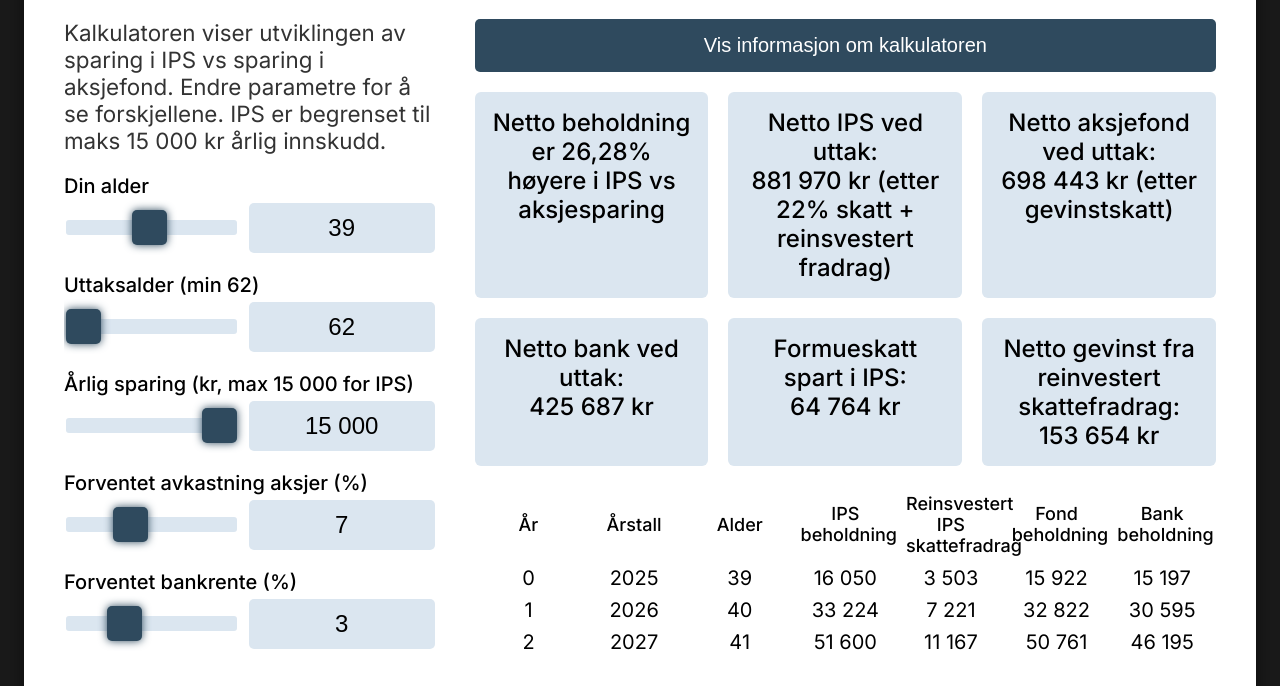
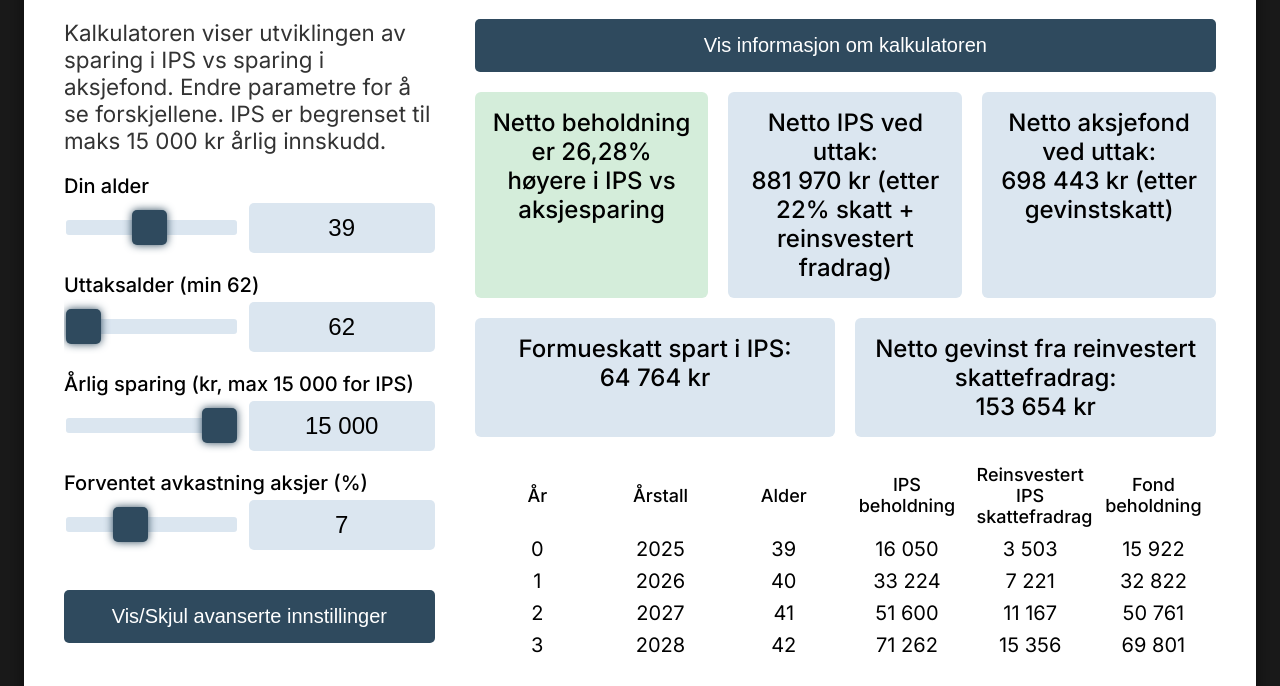
Before and after one commit to preben86/ipskalkulator, a plain HTML site: page index.html in a window 1280 px wide. Shown: the part 103-789 px from the top of the page. Drawn offline with nearby package versions, Linux system fonts and the light colour scheme.

Commit message:
Update index.html

```diff
--- a/index.html
+++ b/index.html
@@ -249,6 +249,12 @@
             margin-top: 20px;
             height: 400px;
         }
+        .positive-diff {
+            background-color: #d4edda; /* dus grønn */
+        }
+        .negative-diff {
+            background-color: #f8d7da; /* dus rød */
+        }
         @media (max-width: 768px) {
             .calculator {
                 padding: 20px;
@@ -368,13 +374,6 @@
                         <div class="value"><input type="text" id="returnRate-value" value="7" oninput="validateInputDecimal(this); updateSliderDecimal('returnRate', this)" onblur="updateSliderDecimal('returnRate', this)" onchange="updateSliderDecimal('returnRate', this)" onkeypress="if(event.key === 'Enter') updateSliderDecimal('returnRate', this)"></div>
                     </div>
                 </div>
-                <div class="slider-container">
-                    <div class="slider-label">Forventet bankrente (%)</div>
-                    <div class="slider-input-container">
-                        <input type="range" min="0" max="10" value="3" step="0.1" class="slider" id="bankRate">
-                        <div class="value"><input type="text" id="bankRate-value" value="3" oninput="validateInputDecimal(this); updateSliderDecimal('bankRate', this)" onblur="updateSliderDecimal('bankRate', this)" onchange="updateSliderDecimal('bankRate', this)" onkeypress="if(event.key === 'Enter') updateSliderDecimal('bankRate', this)"></div>
-                    </div>
-                </div>
                 <button onclick="toggleAdvancedSettings()" class="toggle-button">Vis/Skjul avanserte innstillinger</button>
                 <div id="advancedSettings" class="hidden">
                     <div class="slider-container">
@@ -382,13 +381,6 @@
                         <div class="slider-input-container">
                             <input type="range" min="2025" max="2050" value="2025" step="1" class="slider" id="startYear">
                             <div class="value"><input type="text" id="startYear-value" value="2025" oninput="validateInput(this); updateSlider('startYear', this)" onblur="updateSlider('startYear', this)" onchange="updateSlider('startYear', this)" onkeypress="if(event.key === 'Enter') updateSlider('startYear', this)"></div>
-                        </div>
-                    </div>
-                    <div class="slider-container">
-                        <div class="slider-label">Inflasjon (%)</div>
-                        <div class="slider-input-container">
-                            <input type="range" min="0" max="10" value="2" step="0.1" class="slider" id="inflationRate">
-                            <div class="value"><input type="text" id="inflationRate-value" value="2" oninput="validateInputDecimal(this); updateSliderDecimal('inflationRate', this)" onblur="updateSliderDecimal('inflationRate', this)" onchange="updateSliderDecimal('inflationRate', this)" onkeypress="if(event.key === 'Enter') updateSliderDecimal('inflationRate', this)"></div>
                         </div>
                     </div>
                     <div class="slider-container">
@@ -444,7 +436,7 @@
                     <button onclick="toggleInfo()" class="info-button" id="infoButton">Vis informasjon om kalkulatoren</button>
                     <div id="infoSection" class="info-content hidden">
                         <h2>Om IPS Sparingskalkulator</h2>
-                        <p>Denne kalkulatoren estimerer veksten av sparing i IPS, global indexfond (ASK) og banksparing, med hensyn til norske skatteregler, formueskatt og skjerming. Sparingen er inflasjonsjustert hvis angitt. Ved uttaksalder vises netto verdier etter skatt.</p>
+                        <p>Denne kalkulatoren estimerer veksten av sparing i IPS og global indexfond (ASK), med hensyn til norske skatteregler, formueskatt og skjerming.</p>
                         <h2>Forklaring på reinvestering av skattefradrag</h2>
                         <p>Når reinvestering er aktivert, beregnes skattefradraget fra IPS-innskuddet (f.eks. 22% av 15 000 kr = 3 300 kr) og investeres i en separat aksjekonto (Reinsvestert IPS skattefradrag). Denne kontoen vokser som en vanlig ASK-konto, med skjerming, mulig formueskatt, og gevinstskatt ved uttak (37,84%). Nettoverdien fra denne kontoen legges til netto IPS-verdi for å vise total fordel, da fradraget er en ekstra besparelse som kan investeres annet sted.</p>
                         <h2>Fordeler og ulemper med IPS</h2>
@@ -486,11 +478,6 @@
                                 <td>Beholdning(t) = Beholdning(t-1) × (1 + Avkastning) + Innskudd_fond<br>Skjerming = Basis(t-1) × Skjermingsrente, lagt til basis.<br>Formueskatt(t) = (Beholdning × (1 - Rabatt)) × Formueskatt hvis aktivert.</td>
                             </tr>
                             <tr>
-                                <td>Bank beholdning</td>
-                                <td>Vekst av banksparing.</td>
-                                <td>Beholdning(t) = Beholdning(t-1) + Innskudd_bank + (Beholdning(t-1) × Bankrente × (1 - Rentetskatt))<br>Formueskatt(t) = Beholdning × Formueskatt hvis aktivert.</td>
-                            </tr>
-                            <tr>
                                 <td>Reinsvestert IPS skattefradrag</td>
                                 <td>Ekstra fond fra reinvestert fradrag (hvis aktivert).</td>
                                 <td>Lignende fond, men innskudd = Skattefradrag fra IPS-innskudd (Innskudd_IPS × Skattefradrag %).</td>
@@ -498,7 +485,7 @@
                             <tr>
                                 <td>Netto ved uttak</td>
                                 <td>Netto etter skatt ved uttaksalder.</td>
-                                <td>IPS: (Beholdning × (1 - 0.22)) + (Reinsvestert IPS skattefradrag netto etter gevinstskatt hvis aktivert)<br>Fond: Beholdning - ((Beholdning - Basis) × Aksjeskatt)<br>Bank: Beholdning (allerede etter skatt).</td>
+                                <td>IPS: (Beholdning × (1 - 0.22)) + (Reinsvestert IPS skattefradrag netto etter gevinstskatt hvis aktivert)<br>Fond: Beholdning - ((Beholdning - Basis) × Aksjeskatt)</td>
                             </tr>
                             <tr>
                                 <td>Reinvest skattefradrag</td>
@@ -512,7 +499,6 @@
                             <div id="percentageDiffMessage" class="message"></div>
                             <div id="ipsNetMessage" class="message"></div>
                             <div id="fundNetMessage" class="message"></div>
-                            <div id="bankNetMessage" class="message"></div>
                             <div id="savedWealthMessage" class="message"></div>
                             <div id="reinvestNetMessage" class="message"></div>
                         </div>
@@ -543,8 +529,6 @@
             withdrawalAge: document.getElementById('withdrawalAge'),
             annualSavings: document.getElementById('annualSavings'),
             returnRate: document.getElementById('returnRate'),
-            bankRate: document.getElementById('bankRate'),
-            inflationRate: document.getElementById('inflationRate'),
             shieldingRate: document.getElementById('shieldingRate'),
             wealthTaxRate: document.getElementById('wealthTaxRate'),
             stockTaxRate: document.getElementById('stockTaxRate'),
@@ -558,8 +542,6 @@
             withdrawalAge: document.getElementById('withdrawalAge-value'),
             annualSavings: document.getElementById('annualSavings-value'),
             returnRate: document.getElementById('returnRate-value'),
-            bankRate: document.getElementById('bankRate-value'),
-            inflationRate: document.getElementById('inflationRate-value'),
             shieldingRate: document.getElementById('shieldingRate-value'),
             wealthTaxRate: document.getElementById('wealthTaxRate-value'),
             stockTaxRate: document.getElementById('stockTaxRate-value'),
@@ -633,7 +615,7 @@
             }
             if (['annualSavings'].includes(id)) {
                 return formatNumber(Math.round(numValue));
-            } else if (['returnRate', 'bankRate', 'inflationRate', 'wealthTaxRate', 'shieldingRate', 'stockTaxRate', 'incomeTaxRate', 'ipsDeductionRate', 'fundDiscount'].includes(id)) {
+            } else if (['returnRate', 'wealthTaxRate', 'shieldingRate', 'stockTaxRate', 'incomeTaxRate', 'ipsDeductionRate', 'fundDiscount'].includes(id)) {
                 return numValue.toFixed(2).replace('.', ',');
             }
             return formatNumber(Math.round(numValue));
@@ -687,7 +669,6 @@
         let yearData = [];
         let ipsData = [];
         let fundData = [];
-        let bankData = [];
         let reinvestData = [];
 
         function calculateSavings() {
@@ -696,8 +677,6 @@
                 withdrawalAge: parseNumber(values.withdrawalAge.value),
                 annualSavings: parseNumber(values.annualSavings.value),
                 returnRate: parseNumber(values.returnRate.value) / 100,
-                bankRate: parseNumber(values.bankRate.value) / 100,
-                inflationRate: parseNumber(values.inflationRate.value) / 100,
                 shieldingRate: parseNumber(values.shieldingRate.value) / 100,
                 wealthTaxRate: parseNumber(values.wealthTaxRate.value) / 100,
                 stockTaxRate: parseNumber(values.stockTaxRate.value) / 100,
@@ -713,18 +692,16 @@
             let balanceIPS = 0;
             let balanceFund = 0;
             let taxFreeFund = 0;
-            let balanceBank = 0;
             let balanceReinvest = 0;
             let taxFreeReinvest = 0;
             const tableRows = [];
-            let finalIPS = 0, finalFund = 0, finalBank = 0, finalTaxFreeFund = 0;
+            let finalIPS = 0, finalFund = 0, finalTaxFreeFund = 0;
             let finalReinvest = 0, finalTaxFreeReinvest = 0;
             let totalWealthTaxFund = 0;
 
             yearData = [];
             ipsData = [];
             fundData = [];
-            bankData = [];
             reinvestData = [];
 
             for (let year = 0; year <= years; year++) {
@@ -750,19 +727,7 @@
                 }
                 balanceFund = Math.max(0, balanceFund - wealthTaxFund);
 
-                // Bank
-                balanceBank += contribOther;
-                const interest = Math.round(balanceBank * params.bankRate);
-                const taxInterest = Math.round(interest * params.incomeTaxRate);
-                balanceBank += interest - taxInterest;
-                let wealthTaxBank = 0;
-                if (hasWealth) {
-                    const taxableBank = balanceBank;
-                    wealthTaxBank = Math.round(taxableBank * params.wealthTaxRate);
-                }
-                balanceBank = Math.max(0, balanceBank - wealthTaxBank);
-
-                // Reinsvestert IPS skattefradrag (ekstra fra fradrag)
+                // Reinsvestert IPS skattefradrag (ekstra fradrag fra)
                 let shieldingReinvest = 0;
                 let wealthTaxReinvest = 0;
                 if (reinvestDeduction) {
@@ -789,19 +754,16 @@
                         <td>${formatNumber(Math.round(balanceIPS))}</td>
                         <td class="reinvest-column ${reinvestDeduction ? 'show' : ''}">${formatNumber(Math.round(balanceReinvest))}</td>
                         <td>${formatNumber(Math.round(balanceFund))}</td>
-                        <td>${formatNumber(Math.round(balanceBank))}</td>
                         <td class="extra-column ${showExtraColumns ? 'show' : ''}">${formatNumber(shielding)}</td>
                         <td class="extra-column reinvest-column ${showExtraColumns && reinvestDeduction ? 'show' : ''}">${formatNumber(shieldingReinvest)}</td>
                         <td class="extra-column ${showExtraColumns ? 'show' : ''}">${formatNumber(wealthTaxFund)}</td>
                         <td class="extra-column reinvest-column ${showExtraColumns && reinvestDeduction ? 'show' : ''}">${formatNumber(wealthTaxReinvest)}</td>
-                        <td class="extra-column ${showExtraColumns ? 'show' : ''}">${formatNumber(wealthTaxBank)}</td>
                     </tr>
                 `);
 
                 yearData.push(year);
                 ipsData.push(Math.round(balanceIPS));
                 fundData.push(Math.round(balanceFund));
-                bankData.push(Math.round(balanceBank));
                 reinvestData.push(reinvestDeduction ? Math.round(balanceReinvest) : 0);
 
                 if (isWithdrawalYear) {
@@ -810,7 +772,6 @@
                     finalTaxFreeReinvest = taxFreeReinvest;
                     finalFund = balanceFund;
                     finalTaxFreeFund = taxFreeFund;
-                    finalBank = balanceBank;
                 }
             }
 
@@ -825,17 +786,19 @@
             const taxableGainFund = Math.max(0, finalFund - finalTaxFreeFund);
             const taxFund = Math.round(taxableGainFund * params.stockTaxRate);
             const netFund = Math.round(finalFund - taxFund);
-            const netBank = Math.round(finalBank);
 
             let percentageDiff = 0;
             if (netFund !== 0) {
                 percentageDiff = ((netIPS - netFund) / netFund) * 100;
             }
             let diffText = '';
+            let diffClass = '';
             if (percentageDiff > 0) {
                 diffText = `Netto beholdning er ${percentageDiff.toFixed(2).replace('.', ',')}% høyere i IPS vs aksjesparing`;
+                diffClass = 'positive-diff';
             } else if (percentageDiff < 0) {
                 diffText = `Netto beholdning er ${Math.abs(percentageDiff).toFixed(2).replace('.', ',')}% lavere i IPS vs aksjesparing.`;
+                diffClass = 'negative-diff';
             } else {
                 diffText = `Netto beholdning er lik i IPS vs aksjesparing.`;
             }
@@ -847,21 +810,21 @@
                 <th>IPS beholdning</th>
                 <th class="reinvest-column ${reinvestDeduction ? 'show' : ''}">Reinsvestert IPS skattefradrag</th>
                 <th>Fond beholdning</th>
-                <th>Bank beholdning</th>
                 <th class="extra-column ${showExtraColumns ? 'show' : ''}">Skjerming fond</th>
                 <th class="extra-column reinvest-column ${showExtraColumns && reinvestDeduction ? 'show' : ''}">Skjerming Reinsvestert</th>
                 <th class="extra-column ${showExtraColumns ? 'show' : ''}">Formueskatt fond</th>
                 <th class="extra-column reinvest-column ${showExtraColumns && reinvestDeduction ? 'show' : ''}">Formueskatt Reinsvestert</th>
-                <th class="extra-column ${showExtraColumns ? 'show' : ''}">Formueskatt bank</th>
             </tr>`;
             document.getElementById('resultsTable').innerHTML = tableRows.join('');
             document.getElementById('ipsNetMessage').innerText = `Netto IPS ved uttak:\n ${formatNumber(netIPS)} kr (etter 22% skatt${reinvestDeduction ? ' + reinsvestert fradrag' : ''})`;
             document.getElementById('fundNetMessage').innerText = `Netto aksjefond ved uttak:\n ${formatNumber(netFund)} kr (etter gevinstskatt)`;
-            document.getElementById('bankNetMessage').innerText = `Netto bank ved uttak:\n ${formatNumber(netBank)} kr`;
             document.getElementById('savedWealthMessage').innerText = hasWealth ? `Formueskatt spart i IPS:\n ${formatNumber(totalWealthTaxFund)} kr` : '';
             document.getElementById('reinvestNetMessage').innerText = reinvestDeduction ? `Netto gevinst fra reinvestert skattefradrag:\n ${formatNumber(netReinvest)} kr` : '';
             document.getElementById('percentageDiffMessage').innerText = diffText;
-
+            document.getElementById('percentageDiffMessage').classList.remove('positive-diff', 'negative-diff');
+            if (diffClass) {
+                document.getElementById('percentageDiffMessage').classList.add(diffClass);
+            }
         }
 
         document.addEventListener('DOMContentLoaded', () => {
```
